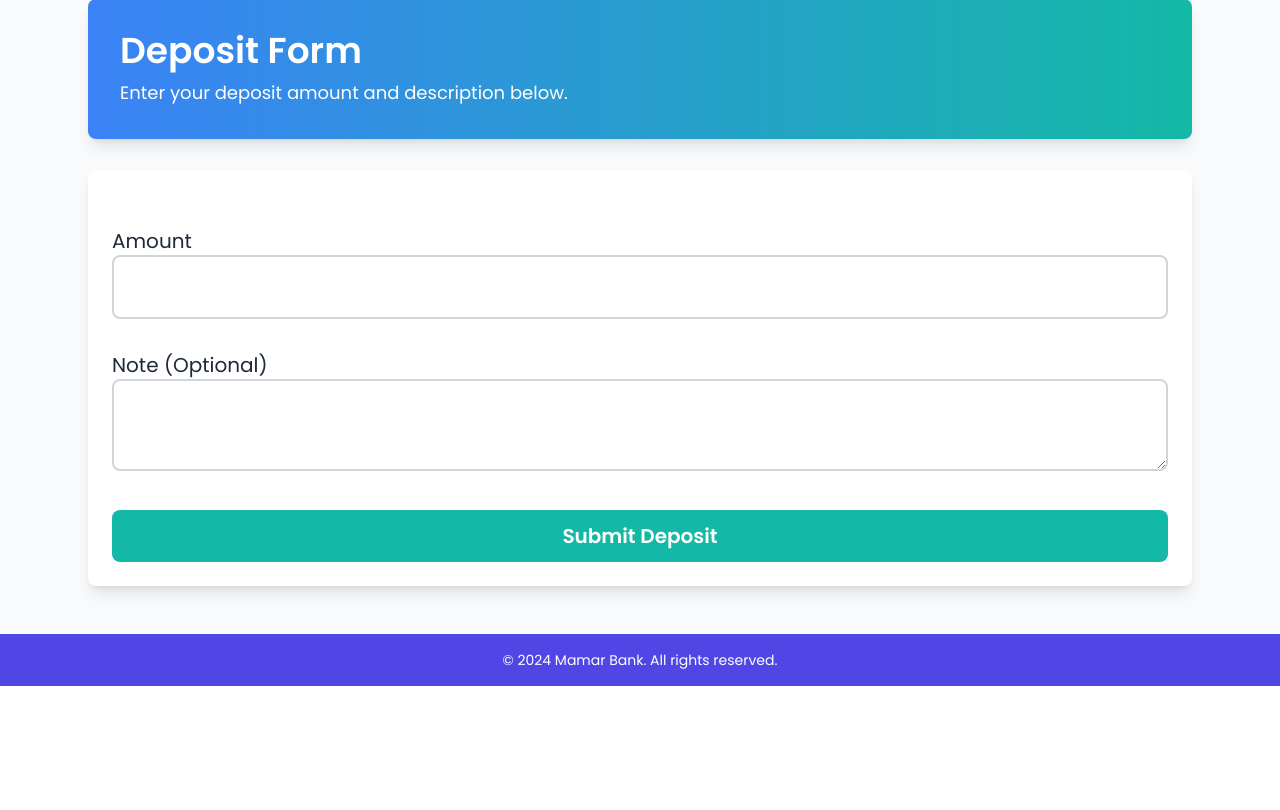
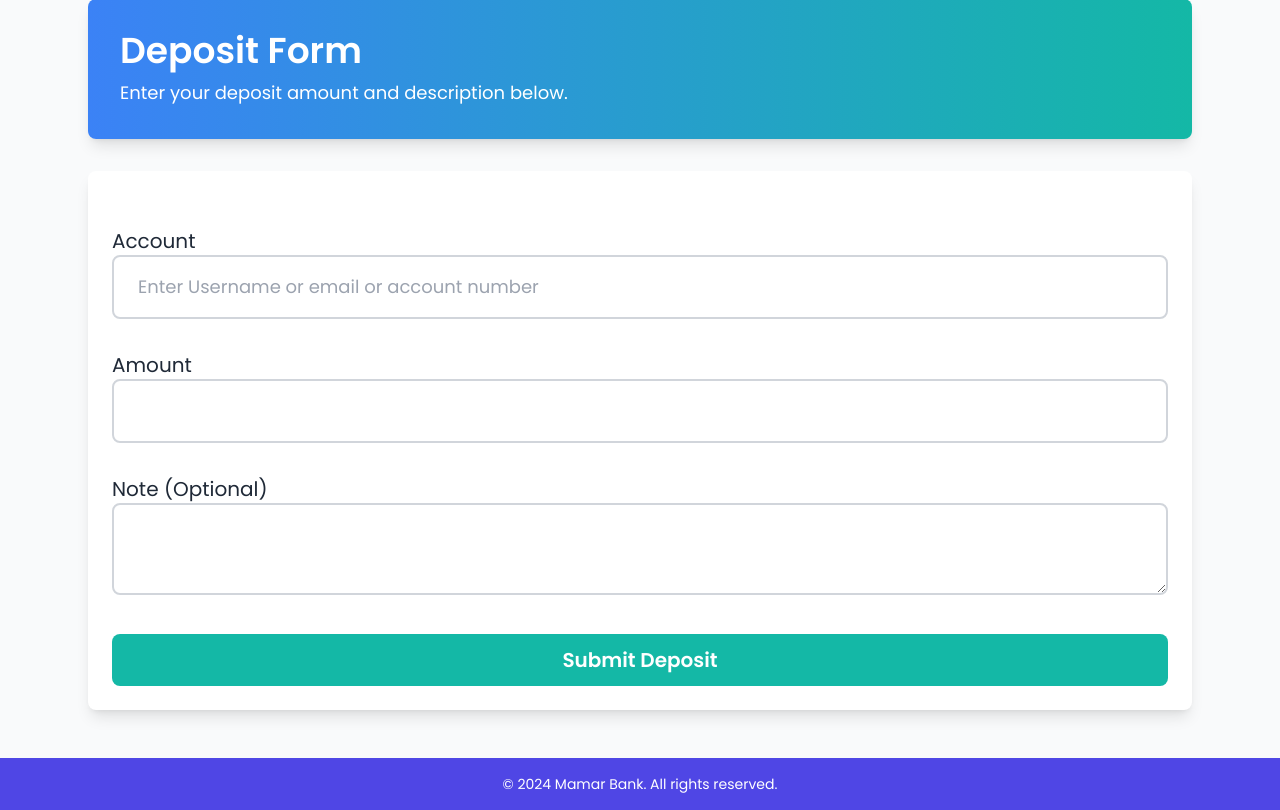
Before and after one commit to shishirRsiam/Mamar-Bank-Project-Using-Django, a Django app: page /deposit/ in a window 1280 px wide. Shown: the part 121-931 px from the top of the page. Before the commit the page ends 807 px from the top, so only its background shows below. Run offline with Django 5.2, Linux system fonts and the light colour scheme; some libraries are stand-ins or nearby versions.

Commit message:
deposite money using Enter Username or email or account number

```diff
--- a/Transactions/models.py
+++ b/Transactions/models.py
@@ -14,6 +14,7 @@ def generate_transaction_id():
 
 class Transaction(models.Model):
     user = models.ForeignKey(User, on_delete=models.CASCADE, related_name='transactions')
+    admin_user = models.ForeignKey(User, on_delete=models.CASCADE, related_name='admin_transactions', null=True, blank=True)
 
     transaction_type = models.CharField(max_length=50)
     amount = models.DecimalField(max_digits=12, decimal_places=2)
--- a/Transactions/templates/deposit.html
+++ b/Transactions/templates/deposit.html
@@ -20,6 +20,12 @@
         <form method="POST" class="space-y-8">
             {% csrf_token %}
 
+            <!-- Account -->
+            <div class="form-group">
+                <label for="account" class="block text-gray-800 font-medium text-xl">Account</label>
+                <input name="account" id="account" placeholder="Enter Username or email or account number"
+                    class="w-full px-6 py-4 border-2 border-gray-300 rounded-lg focus:outline-none focus:ring-4 focus:ring-teal-400 transition duration-300 text-lg" value="{{ request.POST.account }}" step="0.01" required>
+            </div>
             <!-- Amount -->
             <div class="form-group">
                 <label for="amount" class="block text-gray-800 font-medium text-xl">Amount</label>
--- a/Transactions/views.py
+++ b/Transactions/views.py
@@ -15,18 +15,43 @@ def home(request):
 def deposit(request):
     context = {}
     if request.method == 'POST':
+        account = request.POST['account']
         amount = request.POST['amount']
         description = request.POST['description']
         print(amount, description)
 
-        if Decimal(amount) > 0.0:
-            request.user.account.balance += Decimal(amount)
-            request.user.account.save()
+        user = None
+        try:
+            account = int(account)
+            print("account", account)
+            bank_account = UserBankAccount.objects.get(account_no=account)
+            print("account", account)
+            user = bank_account.user
+            print("user", user)
+        except (ValueError, UserBankAccount.DoesNotExist):
+            user = User.objects.filter(email=account).first()
+            print("user", user)
+
+        if not user:
+            user = User.objects.filter(username=account).first()
+            print("user", user)
+
+        # print(user)
+        # if not user:
+        #     user = User.objects.filter(email=account) or User.objects.filter(username=account)
+        print(user)
+        if not user:
+            context['error_msg'] = "Account not found."
+            return render(request, 'deposit.html', context)
+
+        if user and Decimal(amount) > 0.0:
+            user.account.balance += Decimal(amount)
+            user.account.save()
             Deposit = Transaction.objects.create(
-                user=request.user,
                 transaction_type='Deposit',
+                user=user, admin_user=request.user,
                 amount=amount, description=description, status=1,
-                after_transaction_balance=request.user.account.balance
+                after_transaction_balance=user.account.balance
             )
             Deposit.save()
             sent_email.sent_deposit_confirmation_email(Deposit)
```
Also changed, not shown: Mamar_Bank_Project/settings.py (+7 -0 lines), Transactions/migrations/0011_transaction_admin_user.py (added), db.sqlite3.
